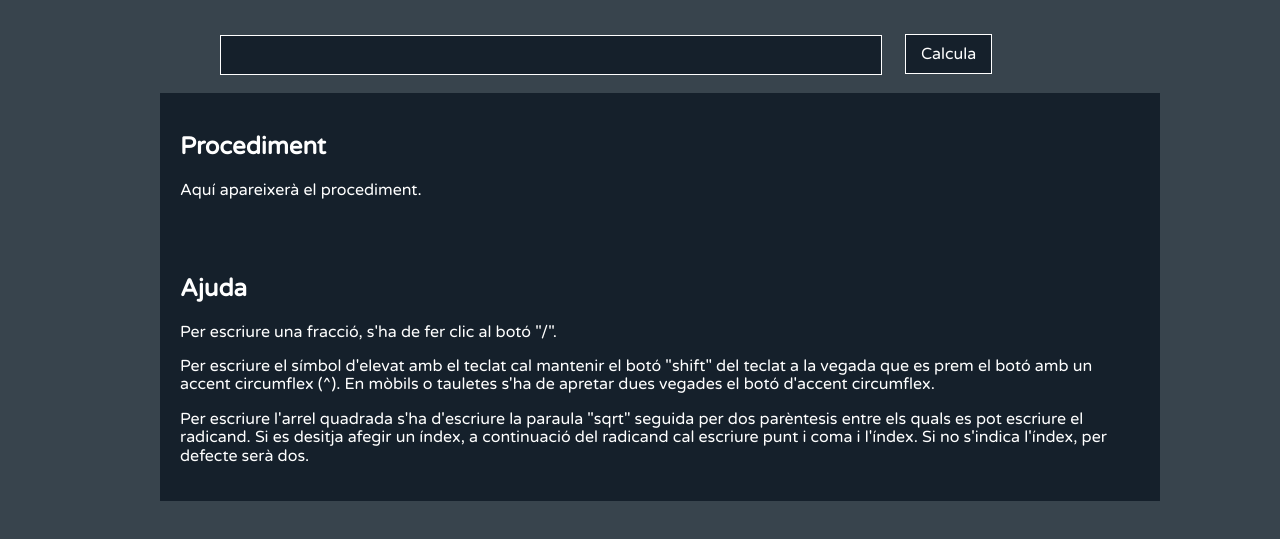
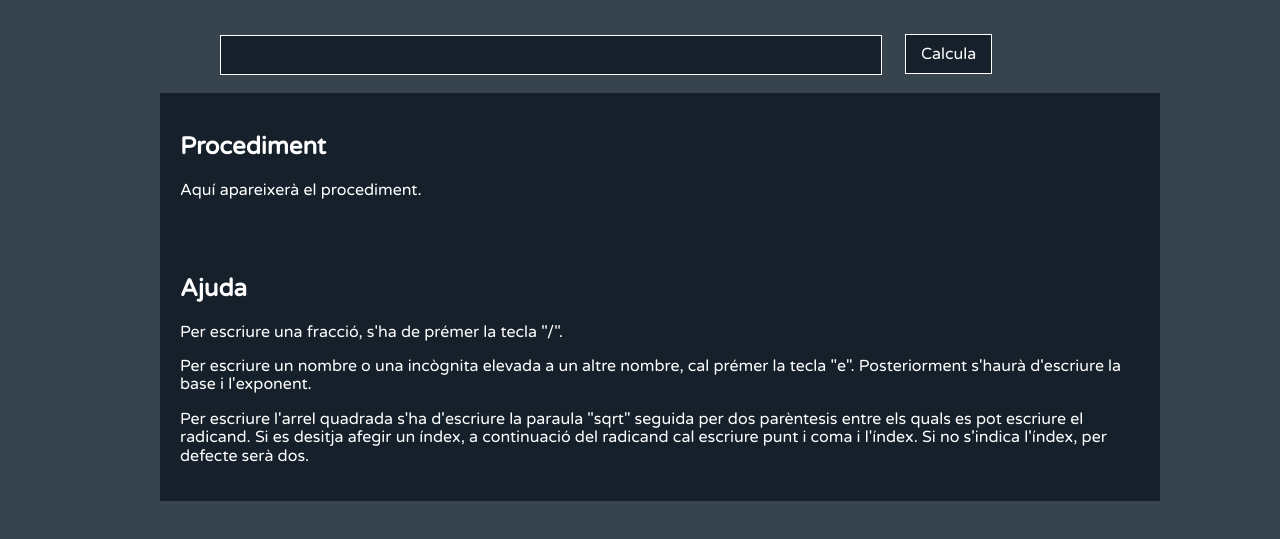
Before and after one commit to adesca17/adesca17.github.io, a plain HTML site: page index.html in a window 1280 px wide. Shown: the part 75-614 px from the top of the page. Drawn offline with nearby package versions, Linux system fonts and the light colour scheme.

Commit message:
s'han realitzat petits canvis

```diff
--- a/estils.css
+++ b/estils.css
@@ -200,7 +200,7 @@ nav {
         width: 75%;
     }
 
-    .procediment {
+    .procediment, .ajuda {
         margin-left: 7.5%;
     }
 
--- a/index.html
+++ b/index.html
@@ -53,12 +53,11 @@
         <!-- L'apartat amb l'ajuda -->
         <article class="ajuda" id="seccio-ajuda">
             <h2>Ajuda</h2>
-            <p>Per escriure una fracció, s'ha de fer clic al botó "/".</p>
+            <p>Per escriure una fracció, s'ha de prémer la tecla "/".</p>
             <p>
-                Per escriure el símbol d'elevat amb el teclat cal mantenir el botó
-                "shift" del teclat a la vegada que es prem el botó amb un accent
-                circumflex (^). En mòbils o tauletes s'ha de apretar dues vegades
-                el botó d'accent circumflex.
+                Per escriure un nombre o una incògnita elevada
+                a un altre nombre, cal prémer la tecla "e". Posteriorment
+                s'haurà d'escriure la base i l'exponent.
             </p>
 
             <p>
```
